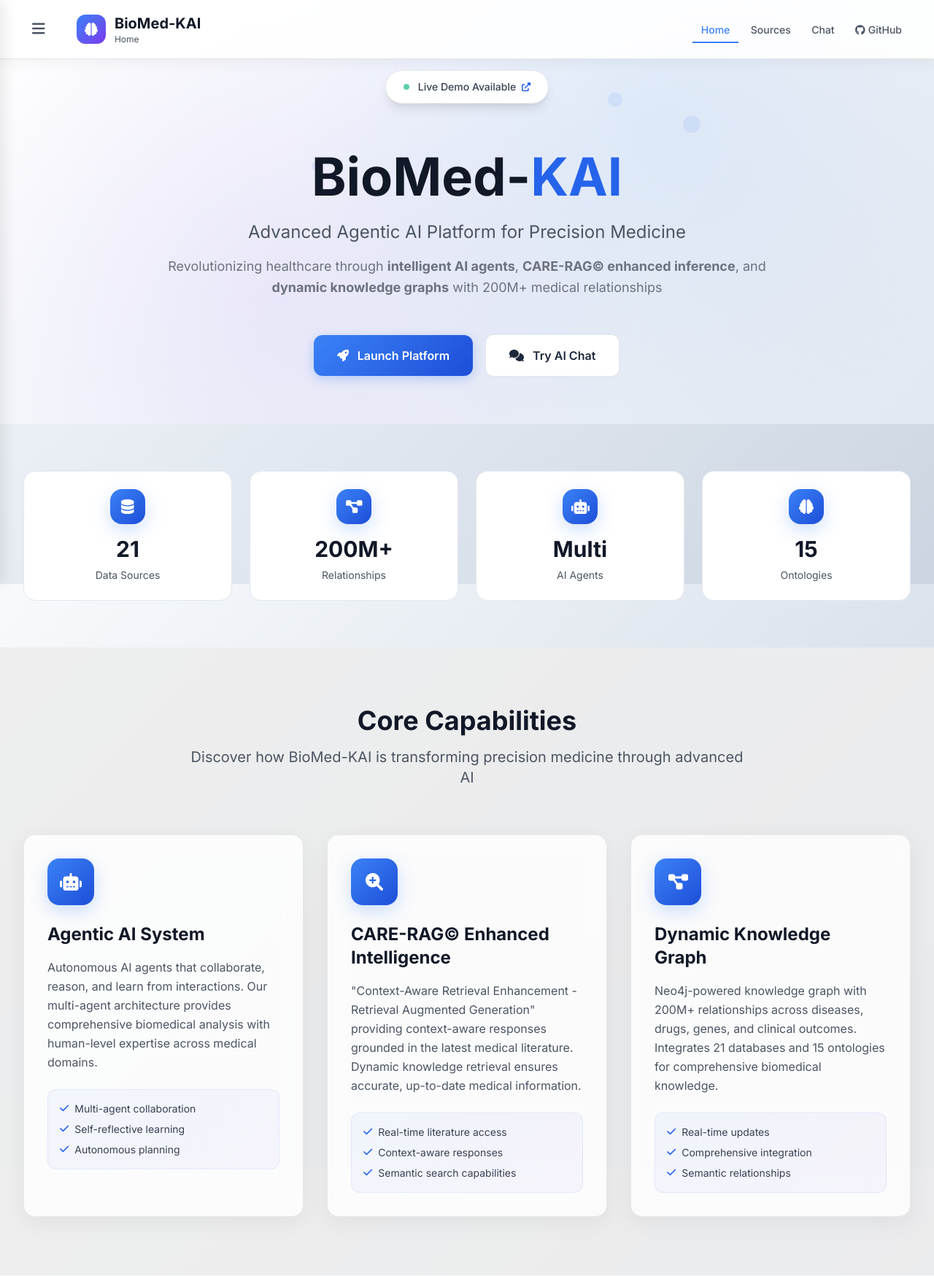
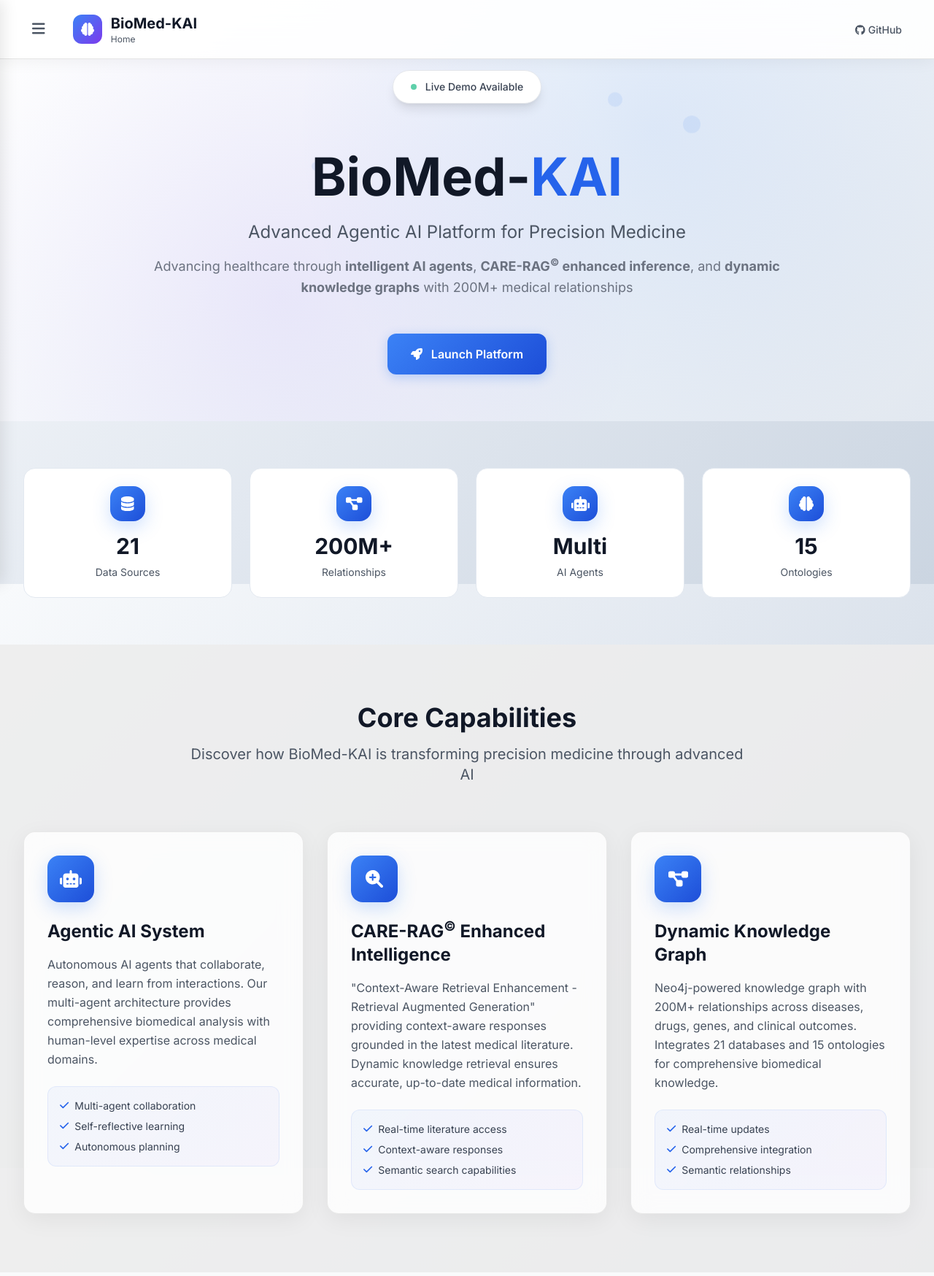
Before and after one commit to chemplusx/BioMed-KAI, a Python web app: template webapp/static/templates/home2.html in a window 1280 px wide. Shown: the top 1748 px of the page at 73% size. Run offline with Jinja, Linux system fonts and the light colour scheme; the template is opened without the code that fills it, so the values that code supplies are empty.

Commit message:
Fix Frontend with correct theme

```diff
--- a/webapp/static/templates/home2.html
+++ b/webapp/static/templates/home2.html
@@ -5,13 +5,13 @@
     <meta charset="UTF-8">
     <meta name="viewport" content="width=device-width, initial-scale=1.0">
     <title>BioMed-KAI - Agentic AI for Precision Medicine</title>
-    <meta name="description" content="BioMed-KAI: Advanced agentic AI platform revolutionizing precision medicine through intelligent knowledge graphs and CARE-RAG© based inference.">
+    <meta name="description" content="BioMed-KAI: Advanced agentic AI platform Advancing precision medicine through intelligent knowledge graphs and CARE-RAG<sup>©</sup> based inference.">
 
     <!-- Open Graph / Social -->
     <meta property="og:type" content="website">
     <meta property="og:url" content="https://chemplusx.github.io/BioMed-KAI/">
     <meta property="og:title" content="BioMed-KAI - Agentic AI for Precision Medicine">
-    <meta property="og:description" content="Advanced agentic AI platform revolutionizing precision medicine through intelligent knowledge graphs and CARE-RAG© based inference.">
+    <meta property="og:description" content="Advanced agentic AI platform Advancing precision medicine through intelligent knowledge graphs and CARE-RAG<sup>©</sup> based inference.">
 
     <link href="https://cdnjs.cloudflare.com/ajax/libs/tailwindcss/2.2.19/tailwind.min.css" rel="stylesheet">
     <script src="https://cdnjs.cloudflare.com/ajax/libs/alpinejs/2.8.2/alpine.js" defer></script>
@@ -260,7 +260,7 @@
                         <i class="fas fa-bars text-xl"></i>
                     </button>
 
-                    <div class="flex items-center space-x-3" style="width: 30%;text-align: left;">
+                    <div class="flex items-center space-x-3" style="width: 50%;text-align: left;">
                         <div class="w-10 h-10 bg-gradient-to-br from-blue-500 to-purple-600 rounded-xl flex items-center justify-center">
                             <i class="fas fa-brain text-white text-lg"></i>
                         </div>
@@ -271,20 +271,20 @@
                     </div>
 
                     <div class="" style="width: 75%;text-align: right;">
-                        <a href="home" class="nav-active px-3 py-2 text-sm font-medium transition-colors">Home</a>
+                        <!-- <a href="home" class="nav-active px-3 py-2 text-sm font-medium transition-colors">Home</a>
                         <a href="source" class="text-gray-600 hover:text-blue-600 px-3 py-2 text-sm font-medium transition-colors">Sources</a>
-                        <a href="midas" class="text-gray-600 hover:text-blue-600 px-3 py-2 text-sm font-medium transition-colors">Chat</a>
+                        <a href="midas" class="text-gray-600 hover:text-blue-600 px-3 py-2 text-sm font-medium transition-colors">Chat</a> -->
                         <a href="https://github.com/chemplusx/BioMed-KAI" target="_blank" class="text-gray-600 hover:text-blue-600 px-3 py-2 text-sm font-medium transition-colors">
                             <i class="fab fa-github mr-1"></i>GitHub
                         </a>
                     </div>
 
                     <!-- Mobile menu button -->
-                    <div class="md:hidden">
+                    <!-- <div class="md:hidden">
                         <button id="mobile-menu-button" class="text-gray-600 hover:text-blue-600">
                             <i class="fas fa-bars text-lg"></i>
                         </button>
-                    </div>
+                    </div> -->
                 </div>
 
                 <!-- Mobile menu -->
@@ -315,7 +315,7 @@
                         <div class="inline-flex items-center bg-white rounded-full px-6 py-3 shadow-lg border border-gray-200 mb-8">
                             <span class="w-2 h-2 bg-green-500 rounded-full mr-3 animate-pulse"></span>
                             <span class="text-sm font-medium text-gray-700">Live Demo Available</span>
-                            <i class="fas fa-external-link-alt ml-2 text-blue-600 text-xs"></i>
+                            <!-- <i class="fas fa-external-link-alt ml-2 text-blue-600 text-xs"></i> -->
                         </div>
                     </div>
 
@@ -328,8 +328,8 @@
                     </p>
 
                     <p class="text-lg text-gray-500 mb-12 fade-in-delay-2 max-w-4xl mx-auto leading-relaxed">
-                        Revolutionizing healthcare through <strong>intelligent AI agents</strong>,
-                        <strong>CARE-RAG© enhanced inference</strong>, and <strong>dynamic knowledge graphs</strong>
+                        Advancing healthcare through <strong>intelligent AI agents</strong>,
+                        <strong>CARE-RAG<sup>©</sup> enhanced inference</strong>, and <strong>dynamic knowledge graphs</strong>
                         with 200M+ medical relationships
                     </p>
 
@@ -339,11 +339,11 @@
                             <i class="fas fa-rocket mr-3"></i>
                             Launch Platform
                         </a>
-                        <a href="midas"
+                        <!-- <a href="midas"
                            class="btn-secondary px-8 py-4 rounded-xl font-semibold inline-flex items-center">
                             <i class="fas fa-comments mr-3"></i>
                             Try AI Chat
-                        </a>
+                        </a> -->
                     </div>
                 </div>
             </div>
@@ -424,7 +424,7 @@
                         <div class="icon-container w-16 h-16 mb-6">
                             <i class="fas fa-search-plus text-2xl"></i>
                         </div>
-                        <h3 class="text-2xl font-bold text-gray-900 mb-4">CARE-RAG© Enhanced Intelligence</h3>
+                        <h3 class="text-2xl font-bold text-gray-900 mb-4">CARE-RAG<sup>©</sup> Enhanced Intelligence</h3>
                         <p class="text-gray-600 mb-6 leading-relaxed">
                             "Context-Aware Retrieval Enhancement - Retrieval Augmented Generation" providing context-aware responses grounded
                             in the latest medical literature. Dynamic knowledge retrieval ensures
@@ -539,7 +539,7 @@
                     </div>
                     <p class="text-gray-600 leading-relaxed mb-4">
                         An advanced agentic AI platform enhancing precision medicine through
-                        intelligent knowledge graphs and CARE-RAG© enhanced inference.
+                        intelligent knowledge graphs and CARE-RAG<sup>©</sup> enhanced inference.
                     </p>
                     <div class="flex space-x-4">
                         <a href="https://github.com/chemplusx/BioMed-KAI" target="_blank"
--- a/webapp/static/templates/midas2.html
+++ b/webapp/static/templates/midas2.html
@@ -963,7 +963,7 @@
             let messageIndex = 0;
 
             const container = document.createElement('div');
-            container.className = 'max-w-4xl mr-12';
+            container.className = 'max-w-5xl mr-12';
 
             const thinkingContainer = document.createElement('div');
             thinkingContainer.className = 'thinking-enhanced rounded-2xl px-6 py-4 shadow-lg flex items-center';
```
Also changed, not shown: biomedkai-backend/requirements.txt (+2 -20 lines).
